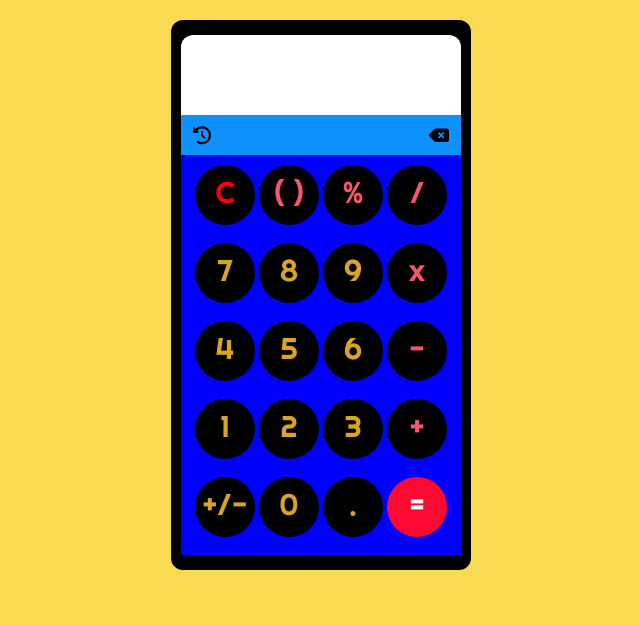
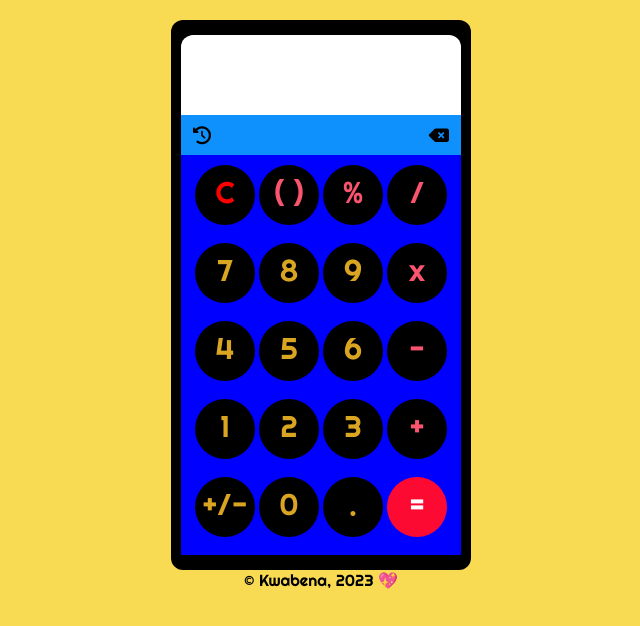
Before and after one commit to ernesco27/calculator, a plain HTML site: page index.html in a window 1280 px wide. Shown: the whole page, without its empty margins (319-959 px from the left). Drawn offline with Linux system fonts and the light colour scheme; a web font is replaced by a local one.

Commit message:
Added copyright

```diff
--- a/app.js
+++ b/app.js
@@ -6,6 +6,7 @@ const equal = document.querySelector('.key-total');
 const dot = document.getElementById('dot');
 const clear = document.getElementById('clear');
 const back = document.getElementById('back');
+const footer = document.querySelector('footer');
 
 let num1 = " ";
 let num2 = " ";
@@ -112,3 +113,5 @@ clear.addEventListener('click', ()=>{
 
 
 back.addEventListener('click', remove);
+
+footer.textContent += ` Kwabena, ${new Date().getFullYear()} 💖` ;
--- a/index.html
+++ b/index.html
@@ -46,6 +46,7 @@
             <div class="key-total total-bg" id="equals">=</div>
         </div>
     </div>
+    <footer>&copy</footer>
 
 
 </body>
--- a/style.css
+++ b/style.css
@@ -6,7 +6,9 @@
 
 body{
     display: flex;
+    flex-direction: column;
     justify-content: center;
+    align-items: center;
     background-color: rgb(248, 218, 83)
 }
 
```
